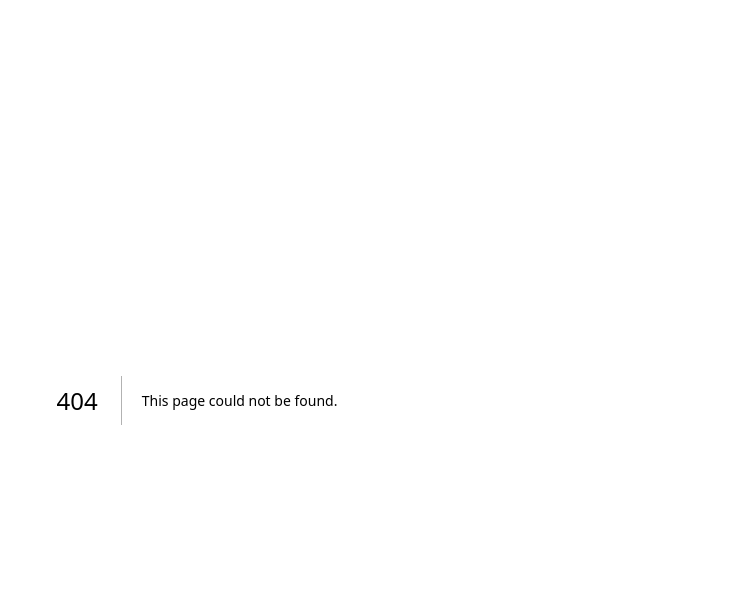
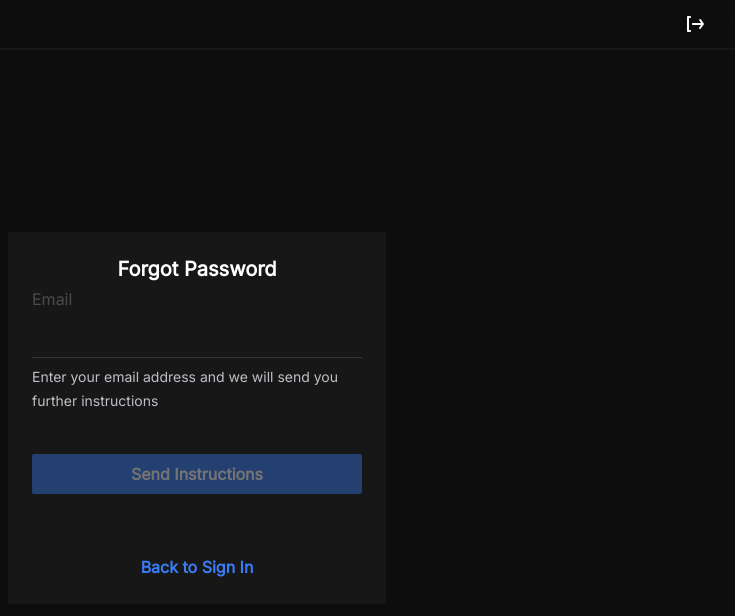
Before and after one commit to lunia56/instagram.ui, a Next.js app: page /passwordRecovery in a window 1280 px wide. Before the commit this address had no page. Shown: the top 616 px of the page, without its empty margins (443-1178 px from the left). Built offline with nearby package versions, Linux system fonts and the light colour scheme.

Commit message:
add PasswordRecovery

```diff
--- /dev/null
+++ b/src/pages/passwordRecovery/index.tsx
@@ -0,0 +1,13 @@
+import Layout from '@/components/Layout/Layout';
+import PasswordRecovery from "@/components/PasswordRecovery/PasswordRecovery";
+
+const passwordRecoveryPage = () => {
+    return (
+        <Layout>
+            <PasswordRecovery/>
+        </Layout>
+
+    );
+};
+
+export default passwordRecoveryPage;
```
